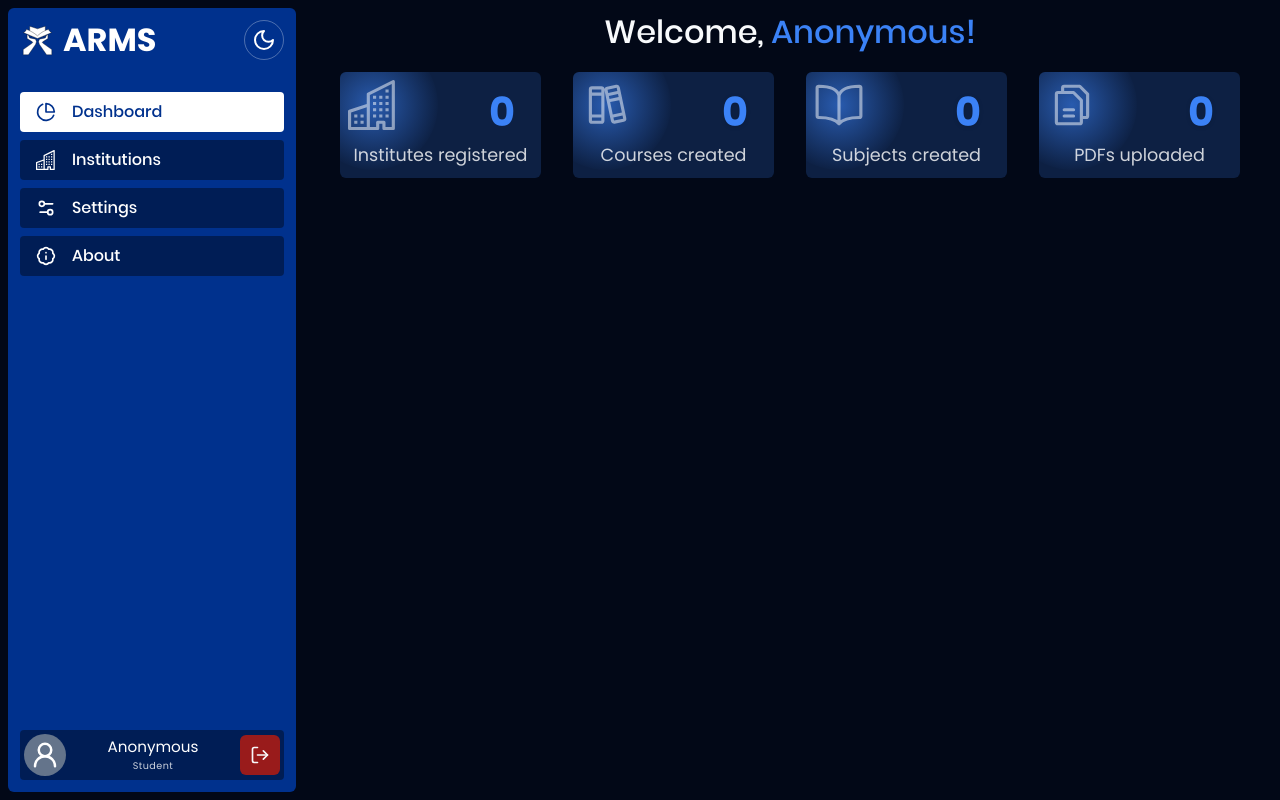
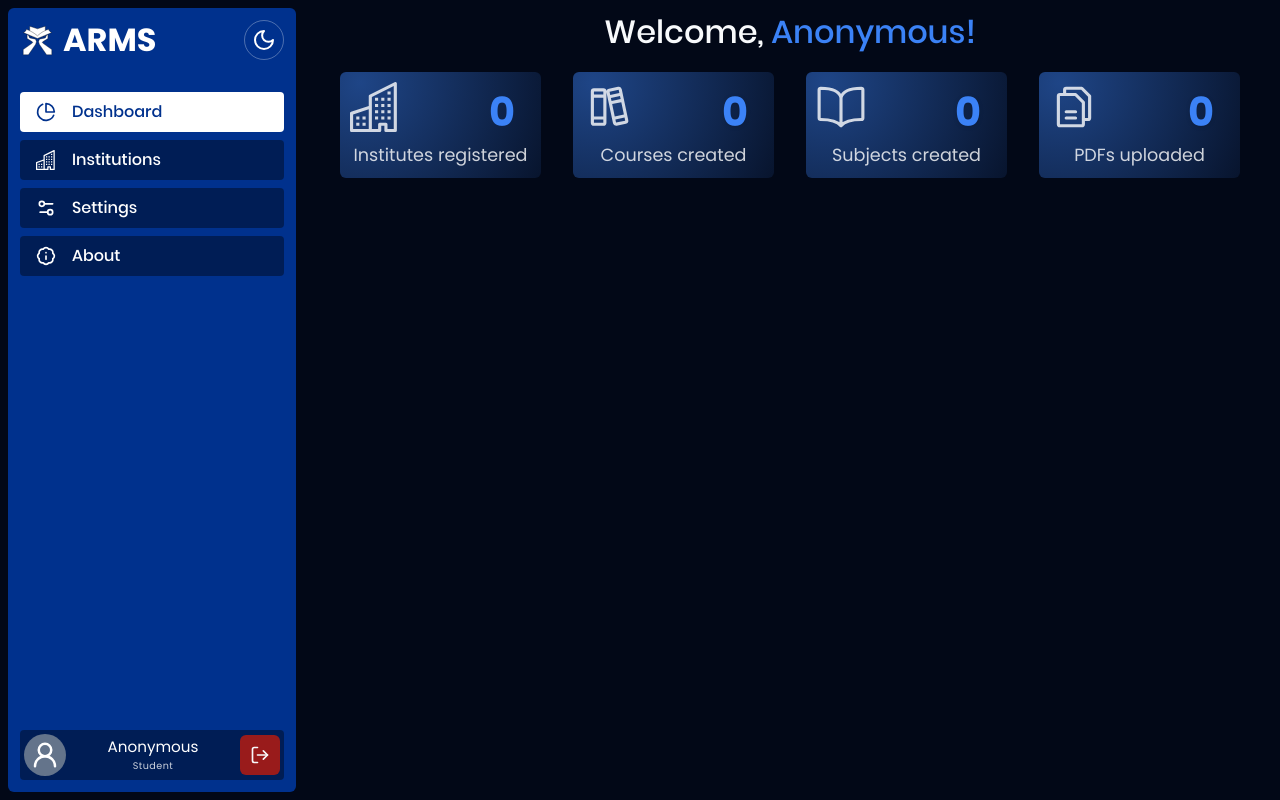
Before and after one commit to ChiragChrg/arms-v3, a Next.js app: page /dashboard in a window 1280 px wide. Built offline with nearby package versions, Linux system fonts and the light colour scheme; no server answers; the database is empty.

Commit message:
Improved Dash Card Ui 🔥✨

```diff
--- a/src/app/(user)/dashboard/page.tsx
+++ b/src/app/(user)/dashboard/page.tsx
@@ -70,35 +70,35 @@ const Dashboard = () => {
             </h1>
 
             <div className="grid grid-cols-2 sm:grid-cols-4 gap-3 sm:gap-8 mx-2 sm:mx-8 mt-4">
-                <div className="relative rounded-md flex flex-col items-end bg-primary/20 overflow-hidden p-2.5">
-                    <div className="absolute top-[-2em] left-[-2em] p-10 rounded-full radialGradient text-white/70 dark:text-white/50">
-                        <BuildingSVG size='50' />
+                <div className="relative rounded-md flex flex-col items-end overflow-hidden p-2.5 radialGradient">
+                    <div className="flex justify-between items-start w-full">
+                        <BuildingSVG size='50' className='text-white dark:text-white/80' />
+                        <CountUp end={count?.institute || 0} duration={4} className='text-[2.5em] font-bold text-primary leading-[1.5em] mr-4 z-[1]' />
                     </div>
-                    <CountUp end={count?.institute || 0} duration={4} className='text-[2.5em] font-bold text-primary leading-[1.5em] mr-4 z-[1]' />
                     <p className='w-full text-center text-[0.9em] sm:text-[1.1em] text-baseClr dark:text-white/80 z-[1]'>Institutes registered</p>
                 </div>
 
-                <div className="relative rounded-md flex flex-col items-end bg-primary/20 overflow-hidden p-2.5">
-                    <div className="absolute top-[-2em] left-[-2em] p-10 rounded-full radialGradient text-white/70 dark:text-white/50">
-                        <BookStackSVG size='50' />
+                <div className="relative rounded-md flex flex-col items-end overflow-hidden p-2.5 radialGradient">
+                    <div className="flex justify-between items-start w-full">
+                        <BookStackSVG size='50' className='text-white dark:text-white/80' />
+                        <CountUp end={count?.course || 0} duration={4} className='text-[2.5em] font-bold text-primary drop-shadow leading-[1.5em] mr-4 z-[1]' />
                     </div>
-                    <CountUp end={count?.course || 0} duration={4} className='text-[2.5em] font-bold text-primary drop-shadow leading-[1.5em] mr-4 z-[1]' />
                     <p className='w-full text-center text-[0.9em] sm:text-[1.1em] text-baseClr dark:text-white/80 z-[1]'>Courses created</p>
                 </div>
 
-                <div className="relative rounded-md flex flex-col items-end bg-primary/20 overflow-hidden p-2.5">
-                    <div className="absolute top-[-2em] left-[-2em] p-10 rounded-full radialGradient text-white/70 dark:text-white/50">
-                        <OpenBookSVG size='50' />
+                <div className="relative rounded-md flex flex-col items-end overflow-hidden p-2.5 radialGradient">
+                    <div className="flex justify-between items-start w-full">
+                        <OpenBookSVG size='50' className='text-white dark:text-white/80' />
+                        <CountUp end={count?.subject || 0} duration={4} className='text-[2.5em] font-bold text-primary drop-shadow leading-[1.5em] mr-4 z-[1]' />
                     </div>
-                    <CountUp end={count?.subject || 0} duration={4} className='text-[2.5em] font-bold text-primary drop-shadow leading-[1.5em] mr-4 z-[1]' />
                     <p className='w-full text-center text-[0.9em] sm:text-[1.1em] text-baseClr dark:text-white/80 z-[1]'>Subjects created</p>
                 </div>
 
-                <div className="relative rounded-md flex flex-col items-end bg-primary/20 overflow-hidden p-2.5">
-                    <div className="absolute top-[-2em] left-[-2em] p-10 rounded-full radialGradient text-white/70 dark:text-white/50">
-                        <DocumentsSVG size='50' />
+                <div className="relative rounded-md flex flex-col items-end overflow-hidden p-2.5 radialGradient">
+                    <div className="flex justify-between items-start w-full">
+                        <DocumentsSVG size='50' className='text-white dark:text-white/80' />
+                        <CountUp end={count?.document || 0} duration={4} className='text-[2.5em] font-bold text-primary drop-shadow leading-[1.5em] mr-4 z-[1]' />
                     </div>
-                    <CountUp end={count?.document || 0} duration={4} className='text-[2.5em] font-bold text-primary drop-shadow leading-[1.5em] mr-4 z-[1]' />
                     <p className='w-full text-center text-[0.9em] sm:text-[1.1em] text-baseClr dark:text-white/80 z-[1]'>PDFs uploaded</p>
                 </div>
             </div>
--- a/src/app/globals.css
+++ b/src/app/globals.css
@@ -76,9 +76,9 @@
 }
 
 .radialGradient {
-  background: radial-gradient(circle at 50% 50%,
-      hsla(var(--primary)/ 0.6) 0%,
-      hsla(0, 0%, 0%, 0) 72.5%);
+  background: radial-gradient(circle at 10% 10%,
+      hsla(var(--primary)/ 0.5) 0%,
+      hsla(var(--primary)/ 0.1) 100%);
 }
 
 /* Trails Animation CSS */
```
